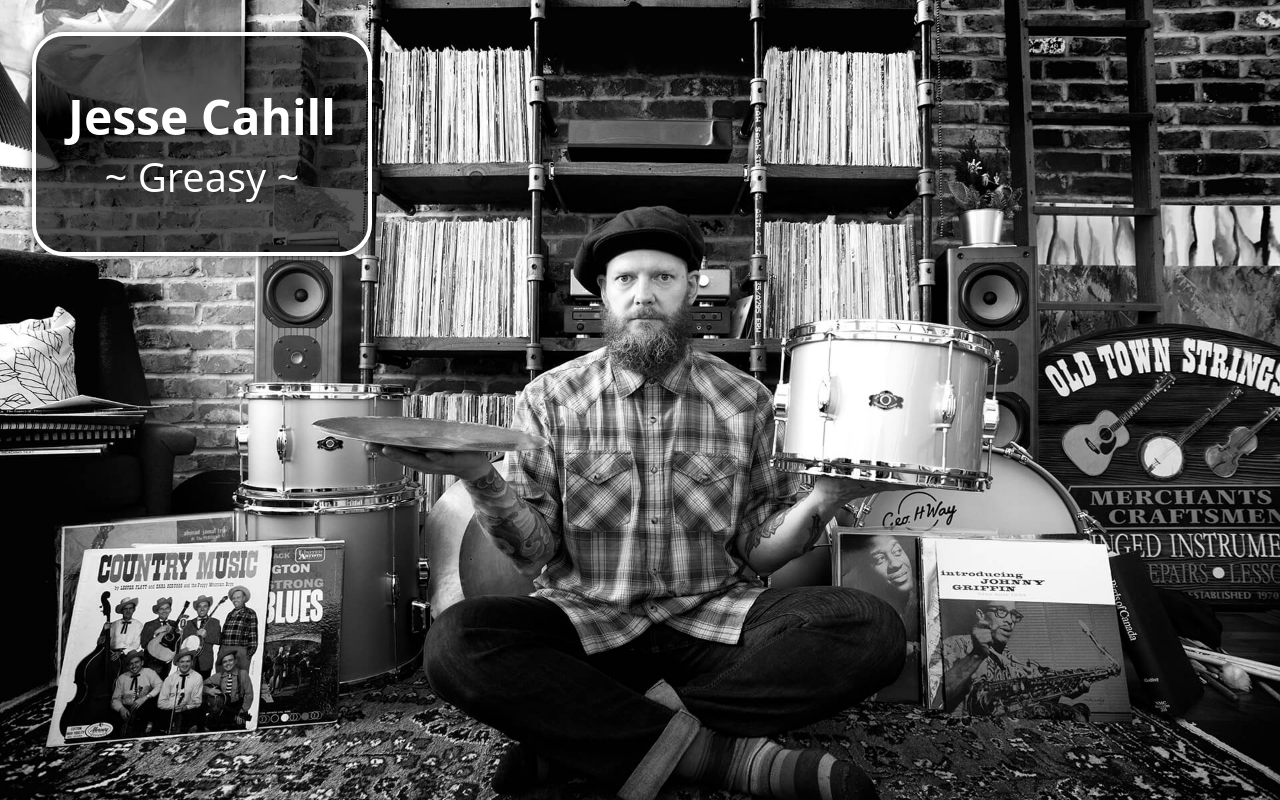
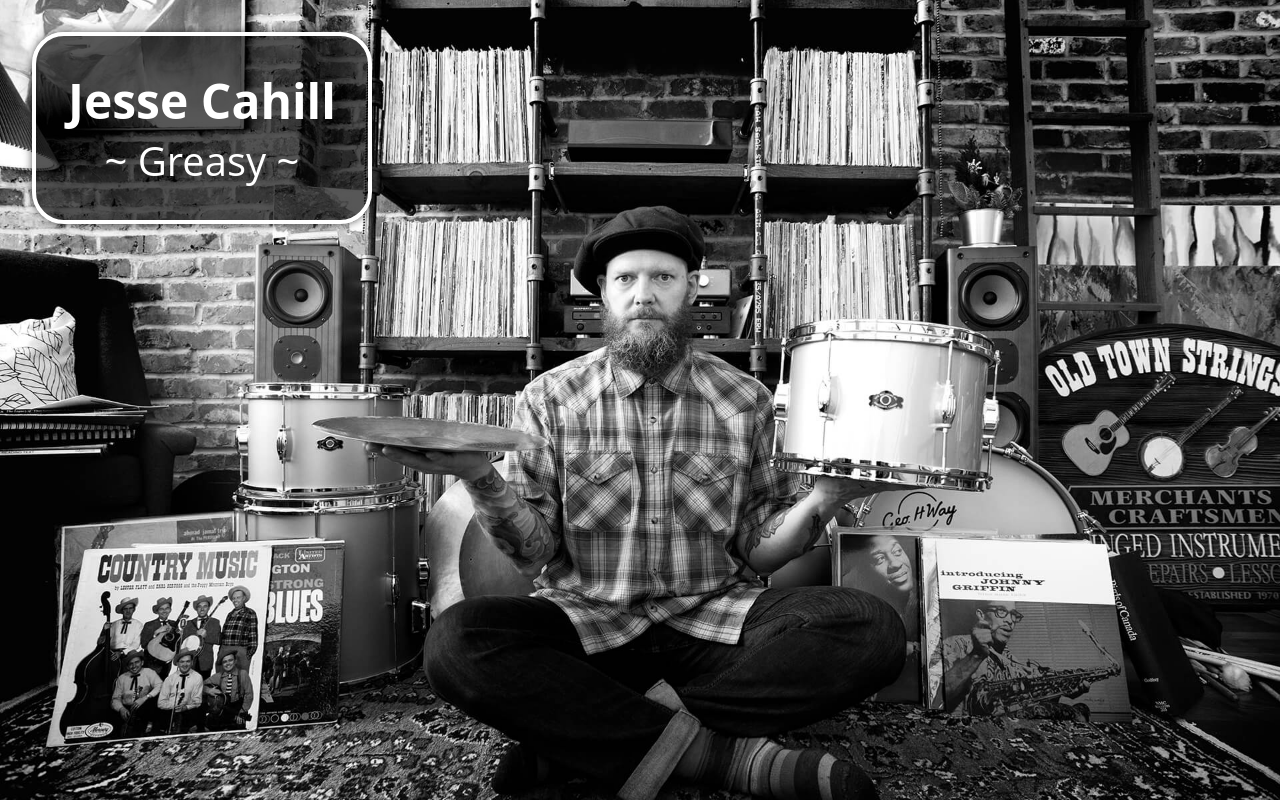
Before and after one commit to codewisenate/jessecahill-web, a Nuxt app: page / in a window 1280 px wide. Built offline with nearby package versions, Linux system fonts and the light colour scheme.

Commit message:
Fixed header margins

```diff
--- a/app.vue
+++ b/app.vue
@@ -74,13 +74,13 @@ section.main {
 h1 {
   color: #fff;
   font-size: 3rem;
-  margin: 1rem auto 0;
+    margin: 0 auto;
 }
 h2 {
   color: #fff;
   font-size: 2.5rem;
-  margin: 0 auto 1rem;
   font-weight: 400;
+  margin: 0 auto;
 }
 @media (max-width: 500px) {
   .content-container {
@@ -88,11 +88,9 @@ h2 {
   }
   h1 {
     font-size: 2rem;
-    margin: 0 auto;
   }
   h2 {
     font-size: 1.5rem;
-    margin: 0 auto;
   }
 }
 .form-container {
```
